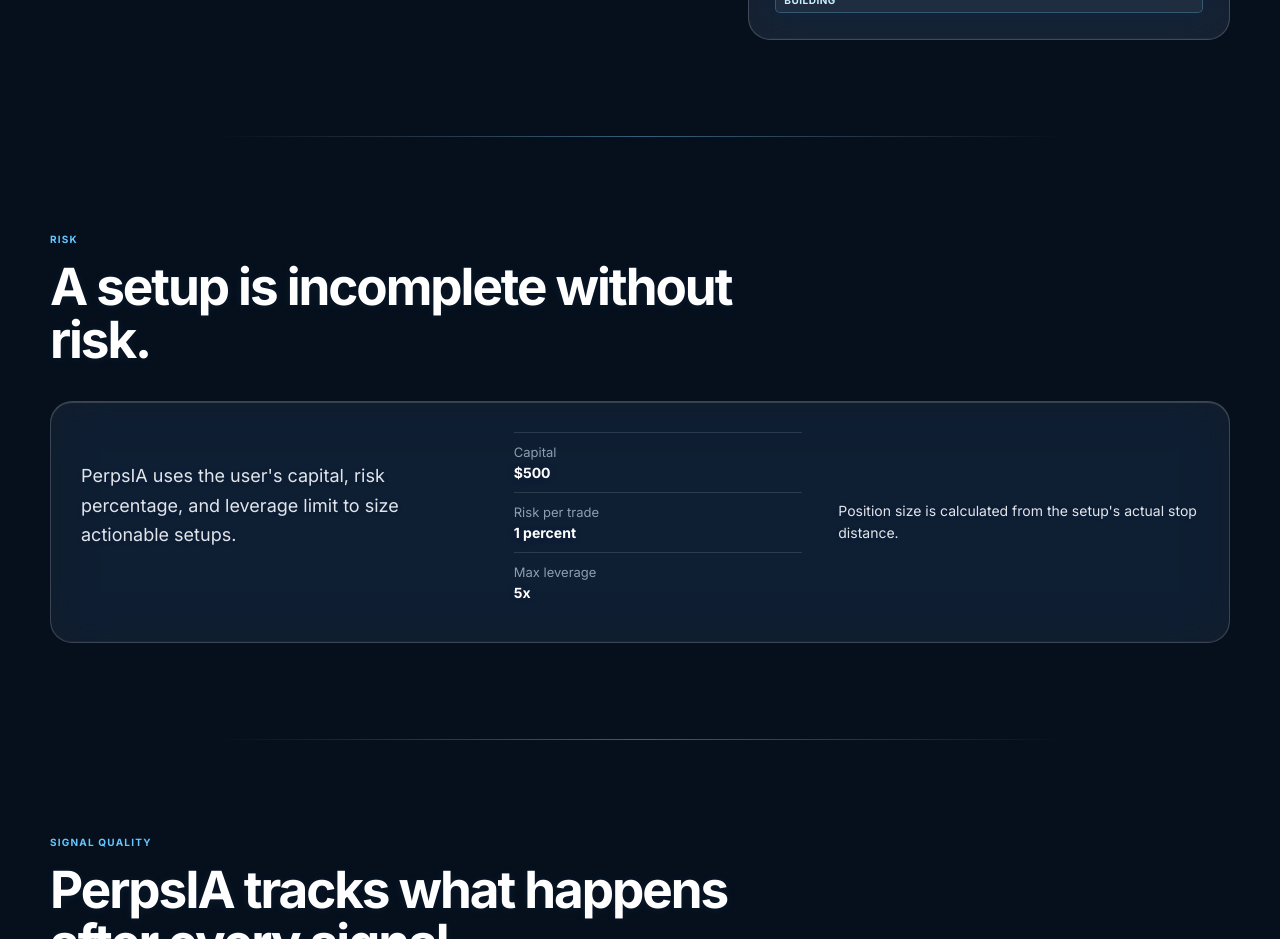
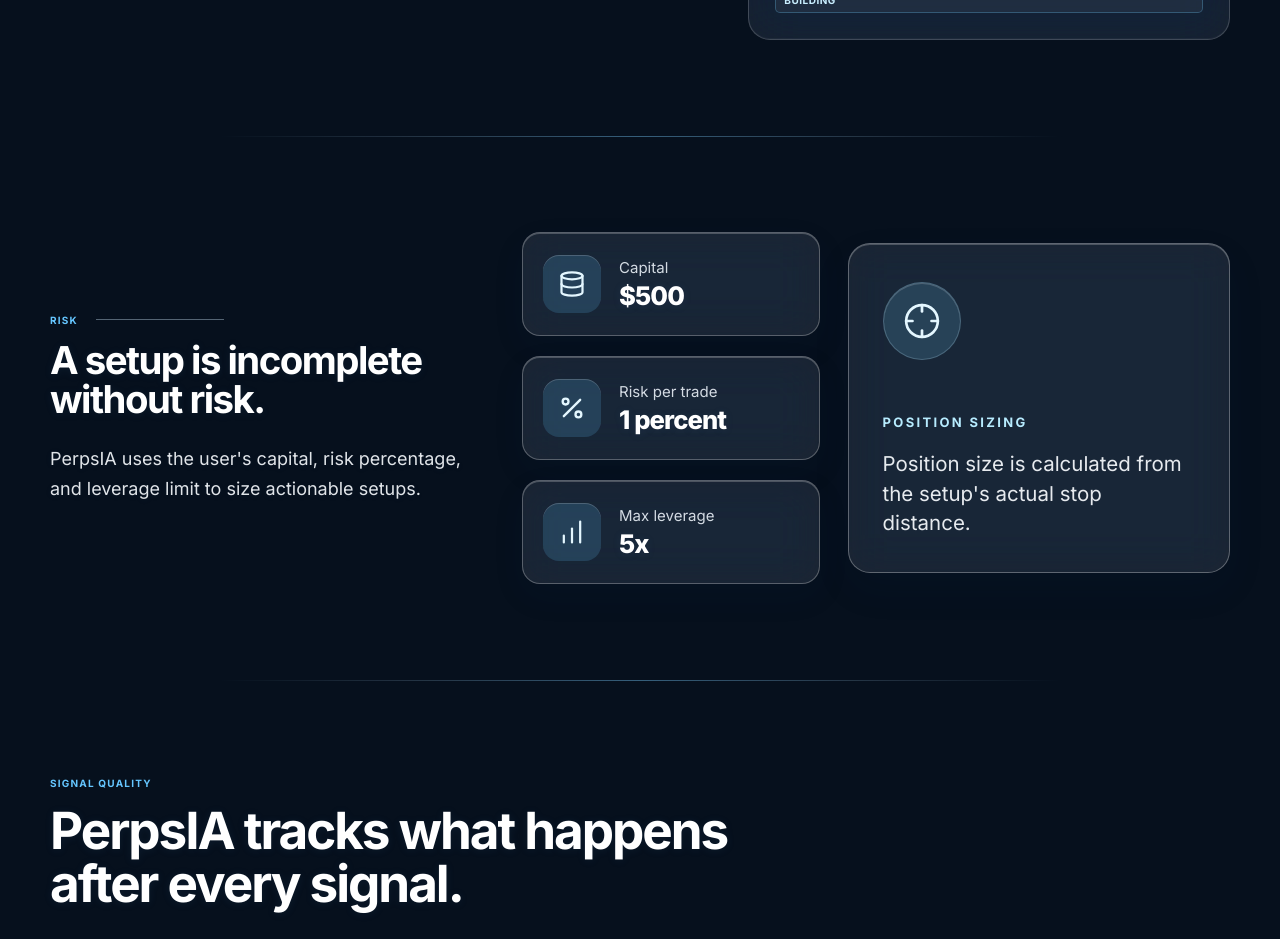
Before and after one commit to iamxd79/perpsia-landing, a Next.js app: page / in a window 1280 px wide. Shown: the part 5060-5999 px from the top of the page. Built offline with nearby package versions, Linux system fonts and the light colour scheme; no server answers.

Commit message:
Redesign risk section layout

```diff
--- a/app/globals.css
+++ b/app/globals.css
@@ -1041,6 +1041,214 @@
   }
 }
 
+/* ---------------------------------------------------------
+   RISK SECTION REFERENCE LAYOUT
+   Keep the section open and let the scenic background show
+   through each separate glass surface.
+   --------------------------------------------------------- */
+
+.risk-section {
+  display: grid;
+  grid-template-columns: minmax(0, 1.22fr) minmax(0, 0.80fr) minmax(0, 1.08fr);
+  align-items: center;
+  gap: 36px;
+}
+
+.risk-section .section-heading {
+  grid-column: 1;
+  margin: 0;
+  align-self: center;
+}
+
+.risk-section .section-heading h2 {
+  max-width: 470px;
+  font-size: clamp(32px, 3vw, 42px);
+}
+
+.risk-section .eyebrow {
+  display: flex;
+  align-items: center;
+  gap: 18px;
+}
+
+.risk-section .eyebrow::after {
+  width: 128px;
+  height: 1px;
+  background: rgba(214, 239, 255, 0.38);
+  content: "";
+}
+
+.risk-copy {
+  max-width: 480px;
+  margin: 24px 0 0;
+}
+
+.risk-section .risk-layout {
+  grid-column: 2 / 4;
+  display: grid;
+  grid-template-columns: minmax(0, 0.84fr) minmax(0, 1.08fr);
+  align-items: center;
+  gap: 28px;
+  min-width: 0;
+  padding: 0 !important;
+  border: 0 !important;
+  border-radius: 0;
+  background: transparent !important;
+  backdrop-filter: none !important;
+  -webkit-backdrop-filter: none !important;
+  box-shadow: none !important;
+}
+
+.risk-section .risk-profile {
+  display: grid;
+  gap: 20px;
+  min-width: 0;
+  margin: 0;
+}
+
+.risk-section .risk-profile > div {
+  display: grid;
+  grid-template-columns: 58px minmax(0, 1fr);
+  align-items: center;
+  gap: 18px;
+  min-height: 104px;
+  padding: 18px 20px;
+  border: 1px solid rgba(255, 255, 255, 0.27) !important;
+  border-radius: 18px;
+  background: rgba(255, 255, 255, 0.09) !important;
+  backdrop-filter: blur(20px) saturate(150%);
+  -webkit-backdrop-filter: blur(20px) saturate(150%);
+  box-shadow: inset 0 1px 0 rgba(255, 255, 255, 0.22), 0 12px 32px rgba(0, 40, 90, 0.08);
+}
+
+.risk-metric-icon,
+.risk-position-icon {
+  display: grid;
+  place-items: center;
+  color: #e4f7ff;
+  background: rgba(104, 201, 255, 0.17);
+  box-shadow: inset 0 1px 0 rgba(255, 255, 255, 0.18);
+}
+
+.risk-metric-icon {
+  width: 58px;
+  height: 58px;
+  border-radius: 16px;
+}
+
+.risk-section .risk-profile dt {
+  margin: 0 0 6px;
+  color: rgba(242, 249, 255, 0.86) !important;
+  font-size: 15px;
+  line-height: 1.2;
+}
+
+.risk-section .risk-profile dd {
+  margin: 0;
+  color: #ffffff !important;
+  font-size: clamp(22px, 2vw, 30px);
+  font-weight: 750;
+  line-height: 1.05;
+  letter-spacing: -0.035em;
+}
+
+.risk-position-card {
+  display: flex;
+  min-height: 330px;
+  flex-direction: column;
+  justify-content: flex-end;
+  padding: 38px 34px 34px;
+  border: 1px solid rgba(255, 255, 255, 0.30) !important;
+  border-radius: 22px;
+  background: rgba(255, 255, 255, 0.09) !important;
+  backdrop-filter: blur(20px) saturate(150%);
+  -webkit-backdrop-filter: blur(20px) saturate(150%);
+  box-shadow: inset 0 1px 0 rgba(255, 255, 255, 0.22), 0 16px 38px rgba(0, 40, 90, 0.08);
+}
+
+.risk-position-icon {
+  width: 78px;
+  height: 78px;
+  margin-bottom: auto;
+  border: 1px solid rgba(190, 235, 255, 0.22);
+  border-radius: 50%;
+  background: rgba(120, 209, 255, 0.16);
+}
+
+.risk-position-label {
+  margin: 0 0 18px;
+  color: #b7ecff !important;
+  font-size: 13px;
+  font-weight: 700;
+  letter-spacing: 0.18em;
+  line-height: 1.2;
+  text-transform: uppercase;
+}
+
+.risk-position-card > p:last-child {
+  max-width: 320px;
+  margin: 0;
+  color: rgba(248, 252, 255, 0.92) !important;
+  font-size: clamp(18px, 1.6vw, 24px);
+  line-height: 1.45;
+}
+
+@media (max-width: 960px) {
+  .risk-section {
+    grid-template-columns: minmax(0, 1fr) minmax(0, 1fr);
+    gap: 30px;
+  }
+
+  .risk-section .section-heading {
+    grid-column: 1 / -1;
+  }
+
+  .risk-section .risk-layout {
+    grid-column: 1 / -1;
+  }
+}
+
+@media (max-width: 640px) {
+  .risk-section {
+    display: block;
+  }
+
+  .risk-section .section-heading {
+    margin-bottom: 30px;
+  }
+
+  .risk-section .risk-layout {
+    display: grid;
+    grid-template-columns: 1fr;
+    gap: 20px;
+  }
+
+  .risk-section .risk-profile {
+    gap: 14px;
+  }
+
+  .risk-section .risk-profile > div {
+    min-height: 94px;
+    padding: 16px;
+    border-radius: 18px;
+  }
+
+  .risk-position-card {
+    min-height: 270px;
+    padding: 28px 24px 26px;
+    border-radius: 20px;
+  }
+}
+
+@media (prefers-reduced-transparency: reduce) {
+  .risk-section .risk-profile > div,
+  .risk-position-card {
+    background: rgba(255, 255, 255, 0.16) !important;
+    backdrop-filter: none;
+    -webkit-backdrop-filter: none;
+  }
+}
+
 /* =========================================================
    FINAL UI POLISH
    Vertical controls + clean lifecycle + smart separators
--- a/app/page.js
+++ b/app/page.js
@@ -1,4 +1,5 @@
 import Image from "next/image";
+import { ChartNoAxesColumnIncreasing, Crosshair, Database, Percent } from "lucide-react";
 import HomeHero from "../components/home-hero";
 import SiteFooter from "../components/site-footer";
 import { Section } from "../components/section-layout";
@@ -72,9 +73,25 @@
           </div>
         </Section>
 
-        <Section eyebrow="Risk" title="A setup is incomplete without risk." className="risk-section">
-          <div className="risk-layout"><p className="section-lede">PerpsIA uses the user&apos;s capital, risk percentage, and leverage limit to size actionable setups.</p><dl className="risk-profile"><div><dt>Capital</dt><dd>$500</dd></div><div><dt>Risk per trade</dt><dd>1 percent</dd></div><div><dt>Max leverage</dt><dd>5x</dd></div></dl><p>Position size is calculated from the setup&apos;s actual stop distance.</p></div>
-        </Section>
+        <section className="section risk-section">
+          <div className="section-heading">
+            <p className="eyebrow">Risk</p>
+            <h2>A setup is incomplete without risk.</h2>
+            <p className="section-lede risk-copy">PerpsIA uses the user&apos;s capital, risk percentage, and leverage limit to size actionable setups.</p>
+          </div>
+          <div className="risk-layout">
+            <dl className="risk-profile">
+              <div><span className="risk-metric-icon" aria-hidden="true"><Database size={28} strokeWidth={1.9} /></span><div><dt>Capital</dt><dd>$500</dd></div></div>
+              <div><span className="risk-metric-icon" aria-hidden="true"><Percent size={28} strokeWidth={2} /></span><div><dt>Risk per trade</dt><dd>1 percent</dd></div></div>
+              <div><span className="risk-metric-icon" aria-hidden="true"><ChartNoAxesColumnIncreasing size={28} strokeWidth={1.9} /></span><div><dt>Max leverage</dt><dd>5x</dd></div></div>
+            </dl>
+            <article className="risk-position-card">
+              <span className="risk-position-icon" aria-hidden="true"><Crosshair size={38} strokeWidth={1.7} /></span>
+              <p className="risk-position-label">Position sizing</p>
+              <p>Position size is calculated from the setup&apos;s actual stop distance.</p>
+            </article>
+          </div>
+        </section>
 
         <Section id="performance" eyebrow="Signal Quality" title="PerpsIA tracks what happens after every signal.">
           <p className="section-lede">Signals are evaluated after 1 hour, 4 hours, 12 hours, 24 hours, and 72 hours.</p>
```
